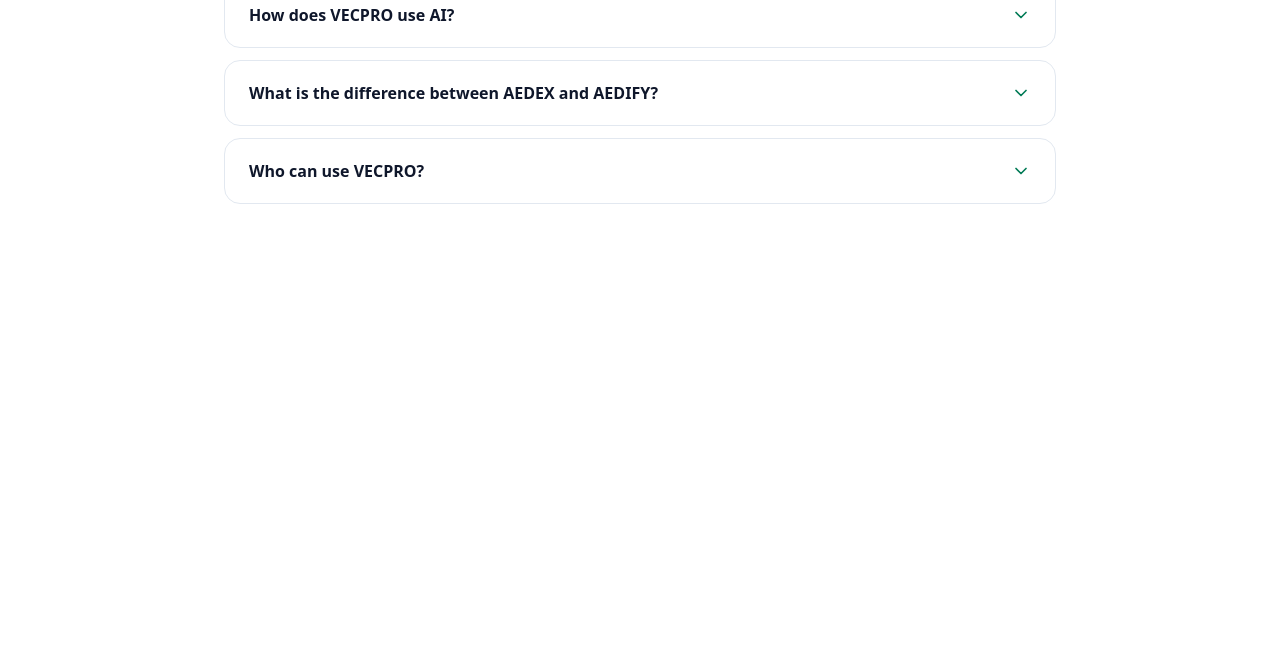
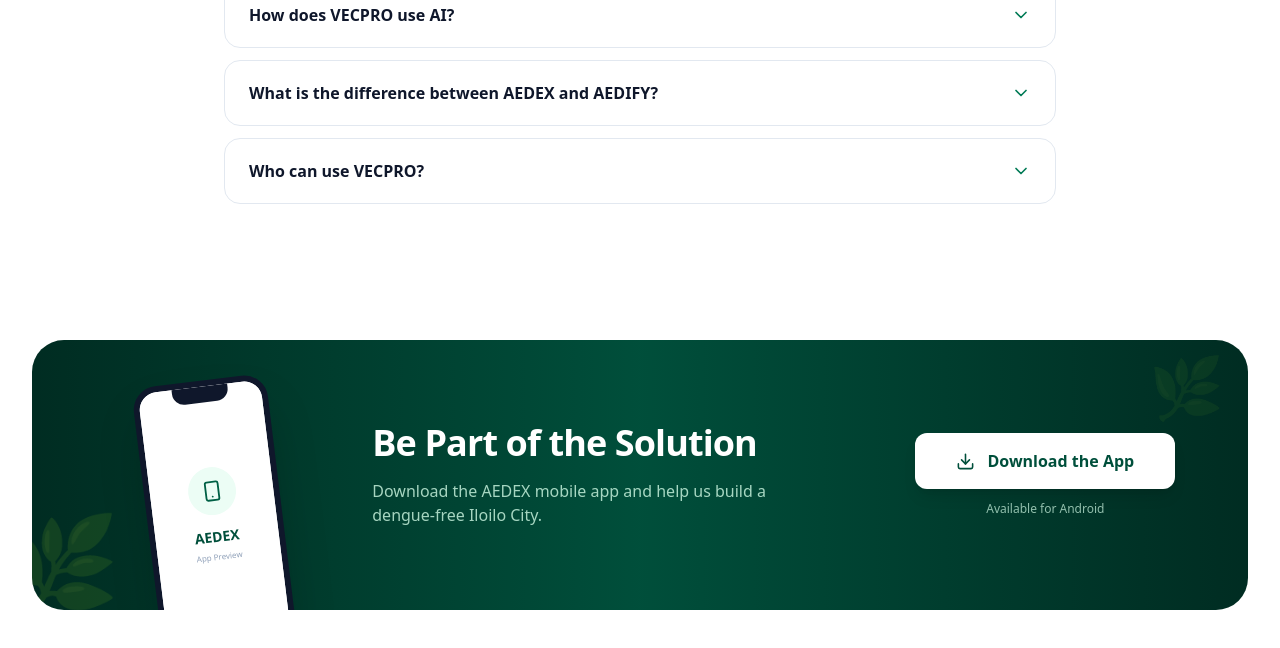
Before and after one commit to Jo-grec/vecpro-web, a Next.js app: page / in a window 1280 px wide. Shown: the part 4396-5044 px from the top of the page. Built offline with nearby package versions, Linux system fonts and the light colour scheme.

Commit message:
feat: add download app section

```diff
--- a/src/app/page.tsx
+++ b/src/app/page.tsx
@@ -3,6 +3,7 @@
 import About from "@/components/about";
 import Platform from "@/components/platform";
 import Faqs from "@/components/faqs";
+import Download from "@/components/download";
 
 export default function Home() {
   return (
@@ -12,6 +13,7 @@
       <About />
       <Platform />
       <Faqs />
+      <Download />
 
       <section id="home" className="min-h-screen">
         {/* Hero will go here */}
--- /dev/null
+++ b/src/components/download.tsx
@@ -0,0 +1,79 @@
+import { Download, Smartphone } from "lucide-react";
+
+export default function DownloadSection() {
+  return (
+    <section id="download" className="bg-white px-6 py-10 lg:px-8">
+      <div className="relative mx-auto max-w-7xl overflow-hidden rounded-[2rem] bg-gradient-to-r from-emerald-950 via-emerald-900 to-emerald-950">
+
+        {/* Decorative leaves */}
+        <div className="pointer-events-none absolute -left-8 bottom-0 text-8xl opacity-20">
+          🌿
+        </div>
+
+        <div className="pointer-events-none absolute right-6 top-4 text-6xl opacity-10">
+          🌿
+        </div>
+
+        <div className="relative grid min-h-[220px] items-center lg:grid-cols-[0.8fr_1.2fr_1fr]">
+
+          {/* Phone */}
+          <div className="hidden self-end pl-10 lg:block">
+            <div className="relative mx-auto h-[270px] w-[135px] rotate-[-7deg] translate-y-10 rounded-[24px] border-[6px] border-slate-900 bg-white shadow-2xl">
+
+              {/* Notch */}
+              <div className="absolute left-1/2 top-0 h-4 w-14 -translate-x-1/2 rounded-b-xl bg-slate-900" />
+
+              {/* Placeholder screen */}
+              <div className="flex h-full items-center justify-center rounded-[18px] bg-white">
+                <div className="text-center">
+                  <div className="mx-auto flex h-12 w-12 items-center justify-center rounded-full bg-emerald-50">
+                    <Smartphone
+                      size={22}
+                      className="text-emerald-800"
+                    />
+                  </div>
+
+                  <p className="mt-3 text-sm font-bold text-emerald-900">
+                    AEDEX
+                  </p>
+
+                  <p className="mt-1 text-[8px] text-slate-400">
+                    App Preview
+                  </p>
+                </div>
+              </div>
+            </div>
+          </div>
+
+          {/* Text */}
+          <div className="px-8 py-12 text-center lg:px-4 lg:text-left">
+            <h2 className="text-3xl font-bold tracking-tight text-white sm:text-4xl">
+              Be Part of the Solution
+            </h2>
+
+            <p className="mt-4 max-w-lg text-sm leading-6 text-emerald-100/80 sm:text-base">
+              Download the AEDEX mobile app and help us build a
+              dengue-free Iloilo City.
+            </p>
+          </div>
+
+          {/* Download */}
+          <div className="flex flex-col items-center px-8 pb-12 lg:px-10 lg:pb-0">
+            <a
+              href="#"
+              className="flex w-full max-w-[260px] items-center justify-center gap-3 rounded-xl bg-white px-6 py-4 font-semibold text-emerald-900 shadow-lg transition-all duration-200 hover:-translate-y-1 hover:bg-emerald-50 hover:shadow-xl"
+            >
+              <Download size={19} />
+              Download the App
+            </a>
+
+            <p className="mt-3 text-xs font-medium text-emerald-100/70">
+              Available for Android
+            </p>
+          </div>
+
+        </div>
+      </div>
+    </section>
+  );
+}
```
